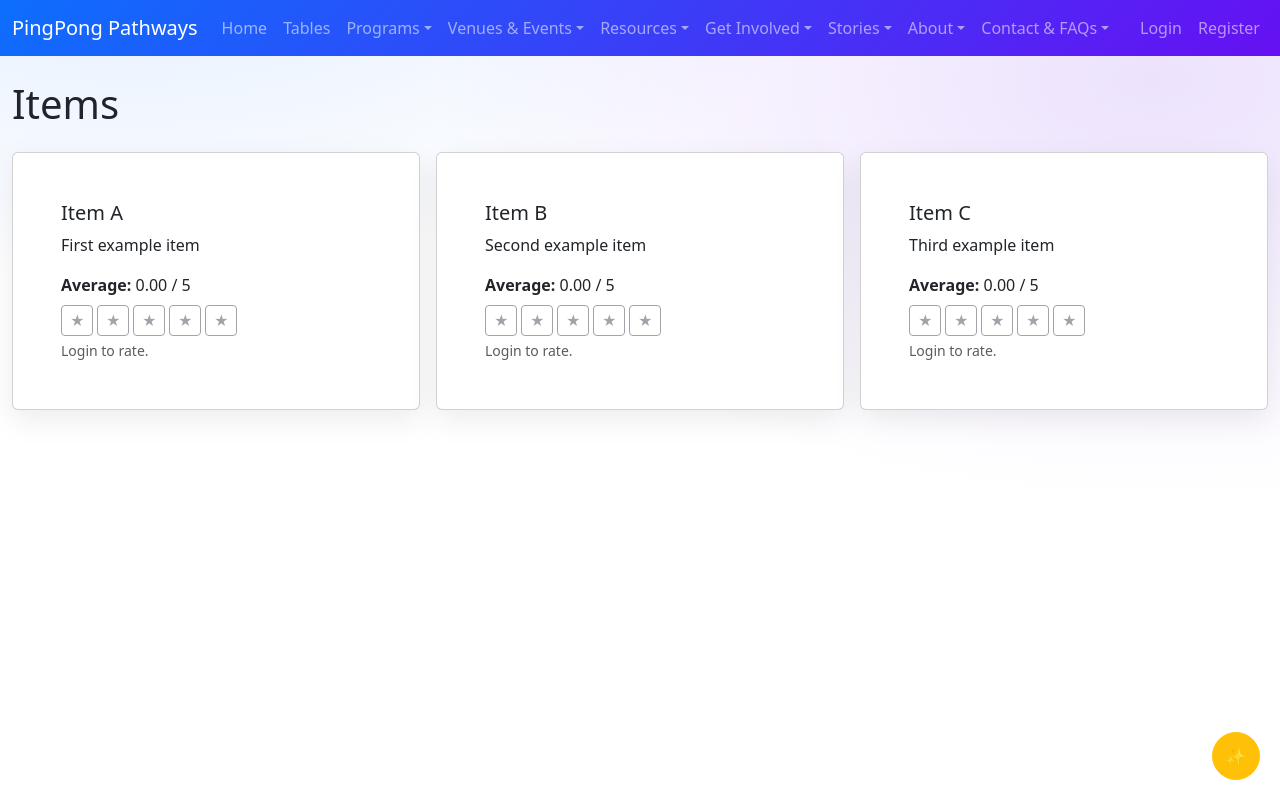
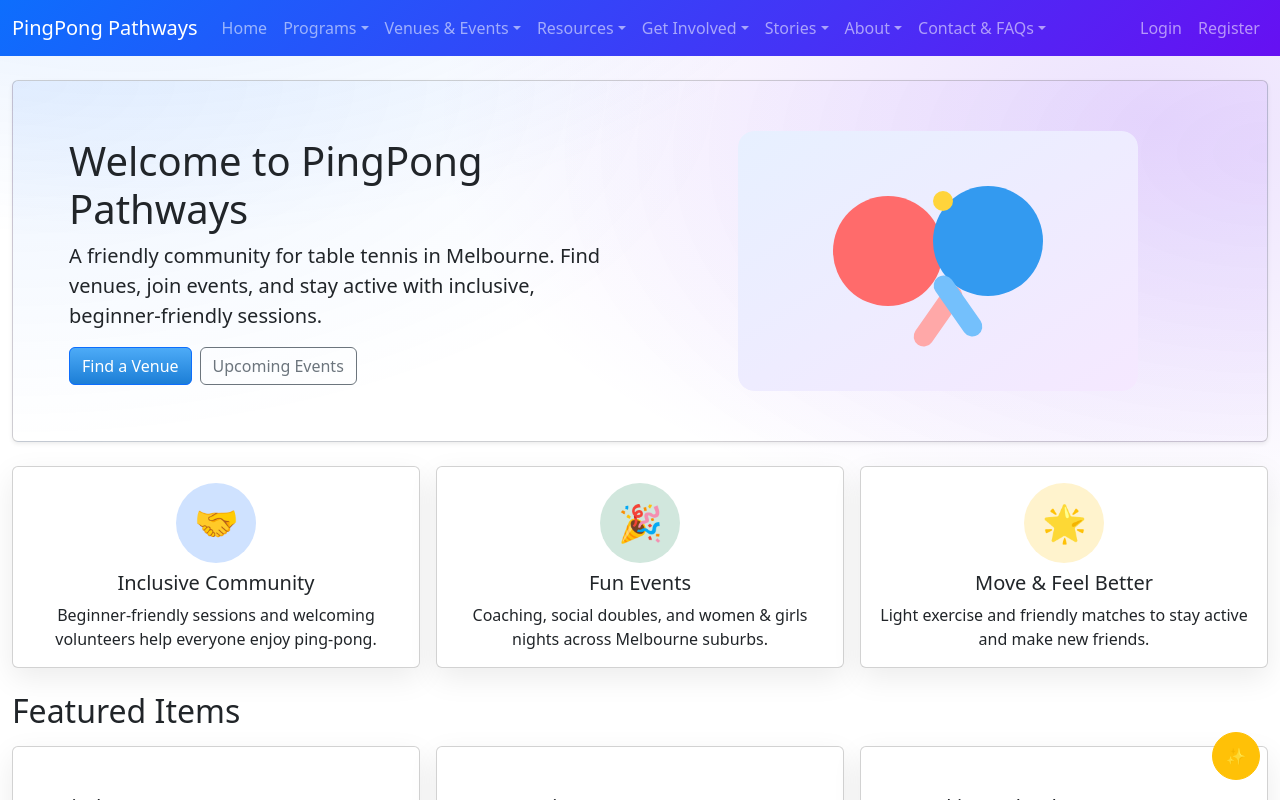
Before and after one commit to icanplaystar/assignment, a Vue app: page / in a window 1280 px wide. Shown: the top 800 px of the page. Built offline with nearby package versions, Linux system fonts and the light colour scheme; no server answers.

Commit message:
add some picture

```diff
--- a/src/App.vue
+++ b/src/App.vue
@@ -28,7 +28,6 @@ function logout() {
         <div class="collapse navbar-collapse" id="navbarsExample">
           <ul class="navbar-nav me-auto mb-2 mb-lg-0">
             <li class="nav-item"><router-link class="nav-link" to="/">Home</router-link></li>
-            <li class="nav-item"><router-link class="nav-link" to="/tables">Tables</router-link></li>
             <li class="nav-item dropdown">
               <a class="nav-link dropdown-toggle" href="#" id="navPrograms" role="button" data-bs-toggle="dropdown" aria-expanded="false">Programs</a>
               <ul class="dropdown-menu" aria-labelledby="navPrograms">
@@ -43,7 +42,6 @@ function logout() {
               <ul class="dropdown-menu" aria-labelledby="navVenues">
                 <li><router-link class="dropdown-item" to="/venues/find">Find a Venue</router-link></li>
                 <li><router-link class="dropdown-item" to="/events/upcoming">Upcoming Events</router-link></li>
-                <li><router-link class="dropdown-item" to="/tables">Tables</router-link></li>
                 <li><router-link class="dropdown-item" to="/calendar">Calendar</router-link></li>
               </ul>
             </li>
--- a/src/stores/data.js
+++ b/src/stores/data.js
@@ -2,6 +2,8 @@ import { defineStore } from 'pinia'
 
 const DATA_KEY = 'app_items'
 const RATINGS_KEY = 'app_ratings'
+const VERSION_KEY = 'app_schema_version'
+const CURRENT_VERSION = 2
 
 function readJson(key, fallback) {
   try {
@@ -16,13 +18,36 @@ function writeJson(key, value) {
   localStorage.setItem(key, JSON.stringify(value))
 }
 
+function getDefaultItems() {
+  return [
+    { id: 'find-venue', name: 'Find a Venue', description: 'Search, filter and map routing experience' },
+    { id: 'events', name: 'Upcoming Events', description: 'Event list, register and navigate' },
+    { id: 'calendar', name: 'Booking Calendar', description: 'Book time slots with conflict prevention' },
+    { id: 'email', name: 'Email & Bulk Email', description: 'Send email with attachment or to selected users' },
+    { id: 'accessibility', name: 'Accessibility', description: 'Keyboard navigation, labels, and WCAG enhancements' }
+  ]
+}
+
+function migrateItems(maybeItems) {
+  // If old demo data (Item A/B/C) or empty, replace with feature-based items
+  if (!Array.isArray(maybeItems) || maybeItems.length === 0) return getDefaultItems()
+  const sample = (maybeItems[0]?.name || '').toLowerCase()
+  if (sample.startsWith('item ')) return getDefaultItems()
+  return maybeItems
+}
+
+const initialItems = (() => {
+  const stored = readJson(DATA_KEY, null)
+  const items = migrateItems(stored)
+  // Persist migrated structure & version
+  writeJson(DATA_KEY, items)
+  writeJson(VERSION_KEY, CURRENT_VERSION)
+  return items
+})()
+
 export const useDataStore = defineStore('data', {
   state: () => ({
-    items: readJson(DATA_KEY, [
-      { id: '1', name: 'Item A', description: 'First example item' },
-      { id: '2', name: 'Item B', description: 'Second example item' },
-      { id: '3', name: 'Item C', description: 'Third example item' }
-    ]),
+    items: initialItems,
     ratings: readJson(RATINGS_KEY, {})
   }),
   actions: {
--- a/src/views/Home.vue
+++ b/src/views/Home.vue
@@ -18,20 +18,79 @@ function onRate(itemId, value) {
 
 <template>
   <div>
-    <h1 class="mb-4">Items</h1>
+    <!-- Hero section -->
+    <div class="hero card shadow-sm mb-4 overflow-hidden">
+      <div class="row g-0 align-items-center">
+        <div class="col-12 col-lg-6 p-4">
+          <h1 class="mb-2">Welcome to PingPong Pathways</h1>
+          <p class="lead mb-3">A friendly community for table tennis in Melbourne. Find venues, join events, and stay active with inclusive, beginner‑friendly sessions.</p>
+          <div class="d-flex gap-2">
+            <router-link class="btn btn-primary" to="/venues/find">Find a Venue</router-link>
+            <router-link class="btn btn-outline-secondary" to="/events/upcoming">Upcoming Events</router-link>
+          </div>
+        </div>
+        <div class="col-12 col-lg-6 p-3 text-center">
+          <!-- Inline SVG illustration (no external network needed) -->
+          <svg class="hero-img rounded-4" viewBox="0 0 400 260" role="img" aria-label="Table tennis illustration">
+            <defs>
+              <linearGradient id="bgGrad" x1="0" x2="1" y1="0" y2="1">
+                <stop offset="0%" stop-color="#e7f0ff"/>
+                <stop offset="100%" stop-color="#f5e8ff"/>
+              </linearGradient>
+            </defs>
+            <rect x="0" y="0" width="400" height="260" fill="url(#bgGrad)" rx="16"/>
+            <!-- paddle 1 -->
+            <circle cx="150" cy="120" r="55" fill="#ff6b6b"/>
+            <rect x="190" y="150" width="20" height="70" rx="10" fill="#ffa8a8" transform="rotate(35 200 185)"/>
+            <!-- paddle 2 -->
+            <circle cx="250" cy="110" r="55" fill="#339af0"/>
+            <rect x="210" y="140" width="20" height="70" rx="10" fill="#74c0fc" transform="rotate(-35 220 175)"/>
+            <!-- ball -->
+            <circle cx="205" cy="70" r="10" fill="#ffd43b"/>
+          </svg>
+        </div>
+      </div>
+    </div>
+
+    <!-- Intro cards -->
+    <div class="row g-3 mb-4">
+      <div class="col-12 col-md-4">
+        <div class="card h-100 text-center p-3">
+          <div class="icon-circle bg-primary-subtle text-primary">🤝</div>
+          <h2 class="h5">Inclusive Community</h2>
+          <p class="mb-0">Beginner‑friendly sessions and welcoming volunteers help everyone enjoy ping‑pong.</p>
+        </div>
+      </div>
+      <div class="col-12 col-md-4">
+        <div class="card h-100 text-center p-3">
+          <div class="icon-circle bg-success-subtle text-success">🎉</div>
+          <h2 class="h5">Fun Events</h2>
+          <p class="mb-0">Coaching, social doubles, and women & girls nights across Melbourne suburbs.</p>
+        </div>
+      </div>
+      <div class="col-12 col-md-4">
+        <div class="card h-100 text-center p-3">
+          <div class="icon-circle bg-warning-subtle text-warning">🌟</div>
+          <h2 class="h5">Move & Feel Better</h2>
+          <p class="mb-0">Light exercise and friendly matches to stay active and make new friends.</p>
+        </div>
+      </div>
+    </div>
+
+    <h2 class="mb-3">Featured Items</h2>
     <div class="row g-3">
       <div v-for="item in items" :key="item.id" class="col-12 col-md-6 col-lg-4">
         <div class="card h-100">
           <div class="card-body d-flex flex-column">
             <h5 class="card-title">{{ item.name }}</h5>
             <p class="card-text">{{ item.description }}</p>
-            <div class="mt-auto">
+            <div class="mt-auto position-relative">
               <div class="d-flex align-items-center justify-content-between">
                 <div>
                   <strong>Average:</strong> {{ dataStore.getAverage(item.id).toFixed(2) }} / 5
                 </div>
               </div>
-              <div class="mt-2">
+              <div class="mt-2 rating-corner">
                 <Rating
                   :value="dataStore.getUserRating(item.id, auth.currentUser?.id)"
                   :readonly="!canRate"
@@ -48,4 +107,9 @@ function onRate(itemId, value) {
 </template>
 
 <style scoped>
+.hero { background: radial-gradient(1200px 600px at 0% 0%, rgba(13,110,253,0.08), transparent 60%),
+                radial-gradient(1200px 700px at 100% 20%, rgba(102,16,242,0.08), transparent 60%); }
+.hero-img { width: 100%; max-width: 400px; height: 260px; }
+.icon-circle { width:80px; height:80px; border-radius:50%; display:flex; align-items:center; justify-content:center; font-size:36px; margin:0 auto 8px; }
+.rating-corner { position: absolute; right: 12px; bottom: 12px; }
 </style>
```
